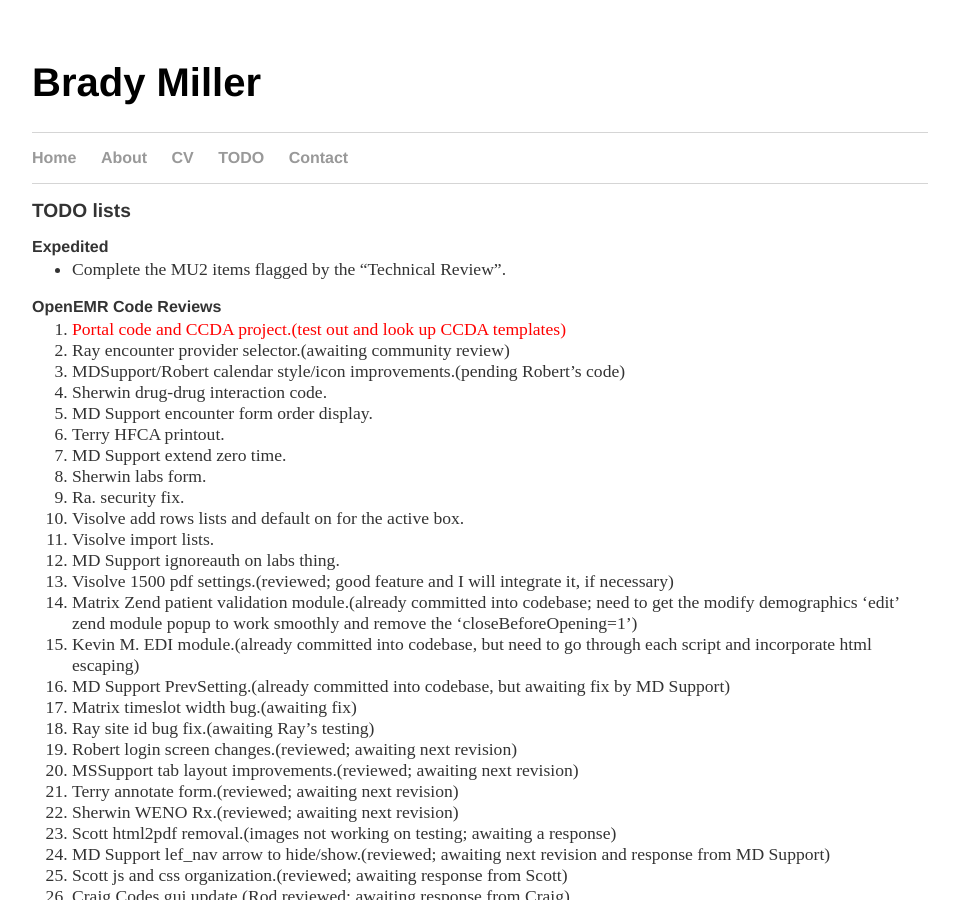
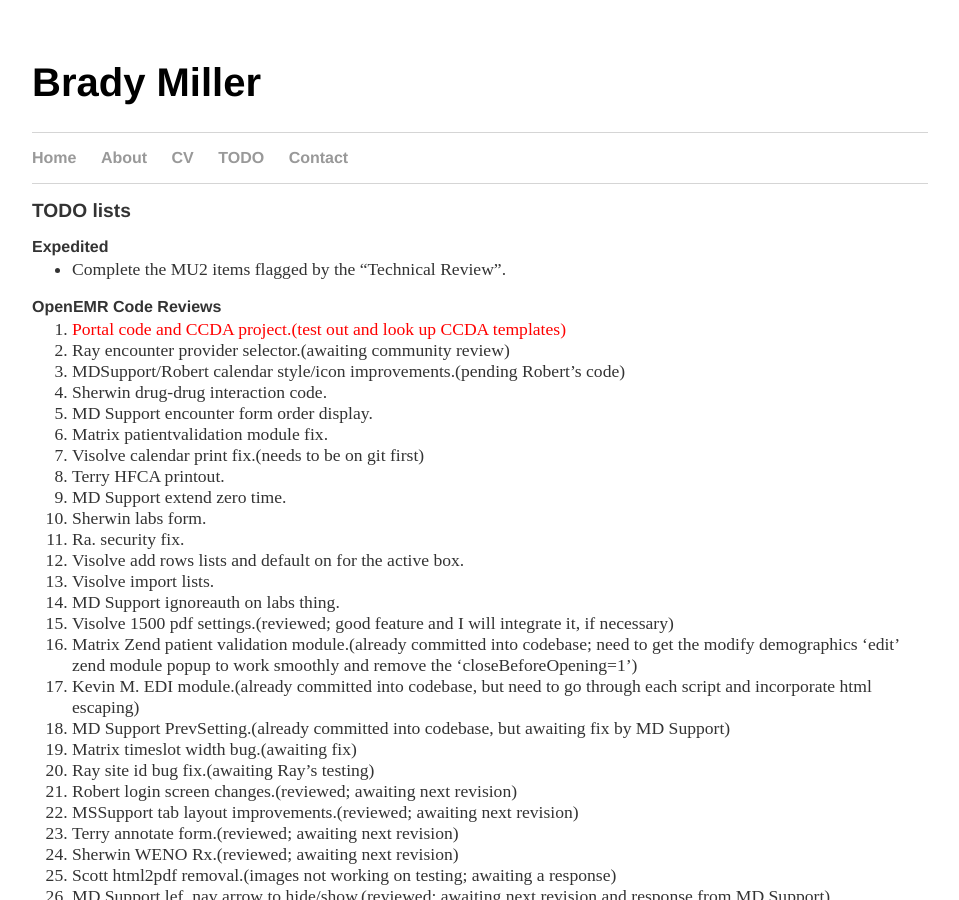
Before and after one commit to bradymiller/bradymiller.github.io, a Jekyll site: the page built from todo/index.md, in a window 1280 px wide and 900 px high. Shown: the whole window, without its empty margins (160-1119 px from the left). Built offline with Jekyll 4.4.1, drawn with Linux system fonts in a browser that asks for light colours.

Commit message:
Update todo list

```diff
--- a/todo/index.md
+++ b/todo/index.md
@@ -12,6 +12,8 @@
 1. MDSupport/Robert calendar style/icon improvements.(pending Robert's code)
 1. Sherwin drug-drug interaction code.
 1. MD Support encounter form order display.
+1. Matrix patientvalidation module fix.
+1. Visolve calendar print fix.(needs to be on git first)
 1. Terry HFCA printout.
 1. MD Support extend zero time.
 1. Sherwin labs form.
```
